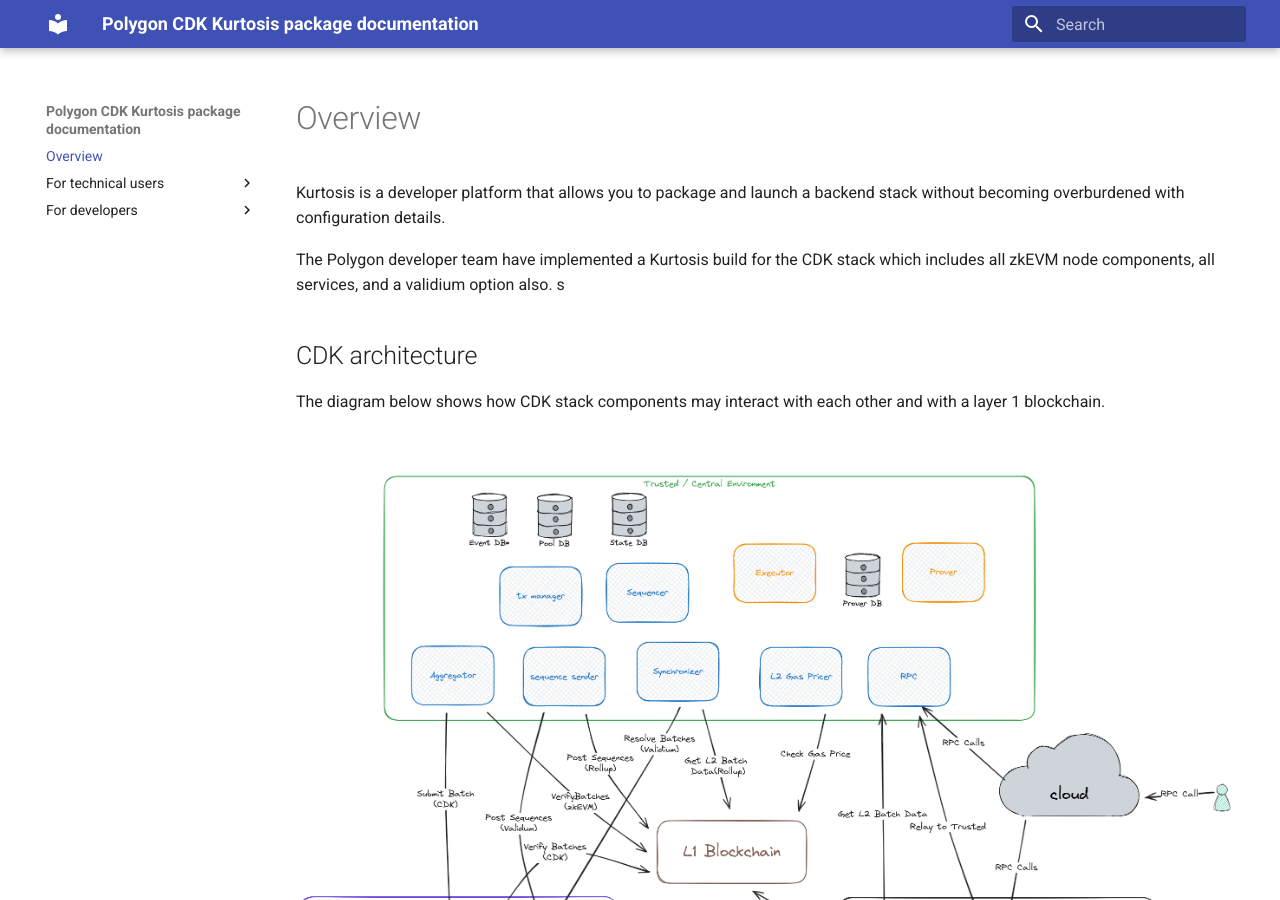
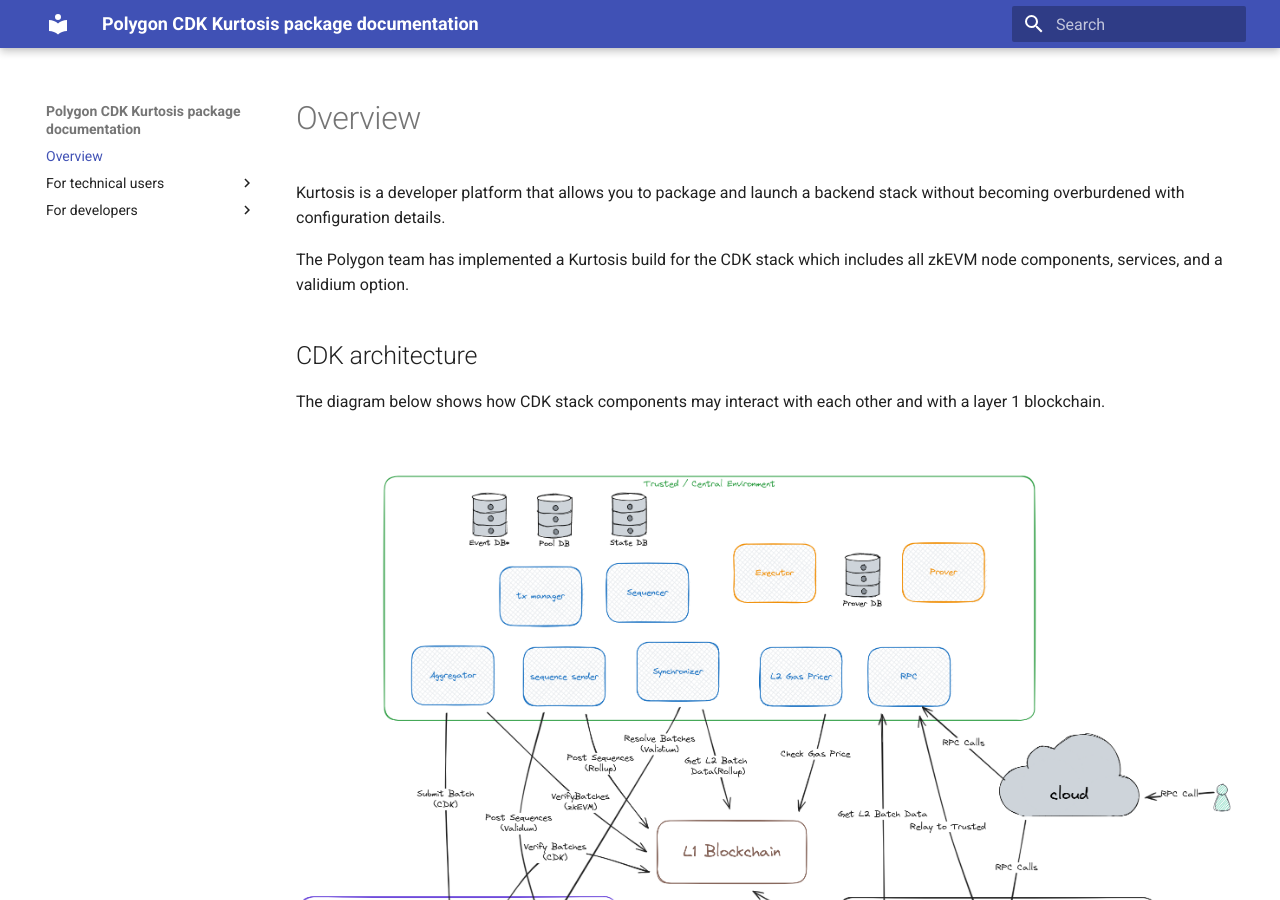
Before and after one commit to 0xPolygon/kurtosis-cdk, an MkDocs documentation site: the page built from docs/index.md, in a window 1280 px wide and 900 px high. Built offline with MkDocs 1.6.1 and Material for MkDocs 9.7.7, drawn with Linux system fonts in a browser that asks for light colours.

Commit message:
fix typo

```diff
--- a/docs/index.md
+++ b/docs/index.md
@@ -8,8 +8,8 @@ hide:
 
 Kurtosis is a developer platform that allows you to package and launch a backend stack without becoming overburdened with configuration details.
 
-The Polygon developer team have implemented a Kurtosis build for the CDK stack which includes all zkEVM node components, all services, and a validium option also.
-s
+The Polygon team has implemented a Kurtosis build for the CDK stack which includes all zkEVM node components, services, and a validium option.
+
 ## CDK architecture
 
 The diagram below shows how CDK stack components may interact with each other and with a layer 1 blockchain.
```
